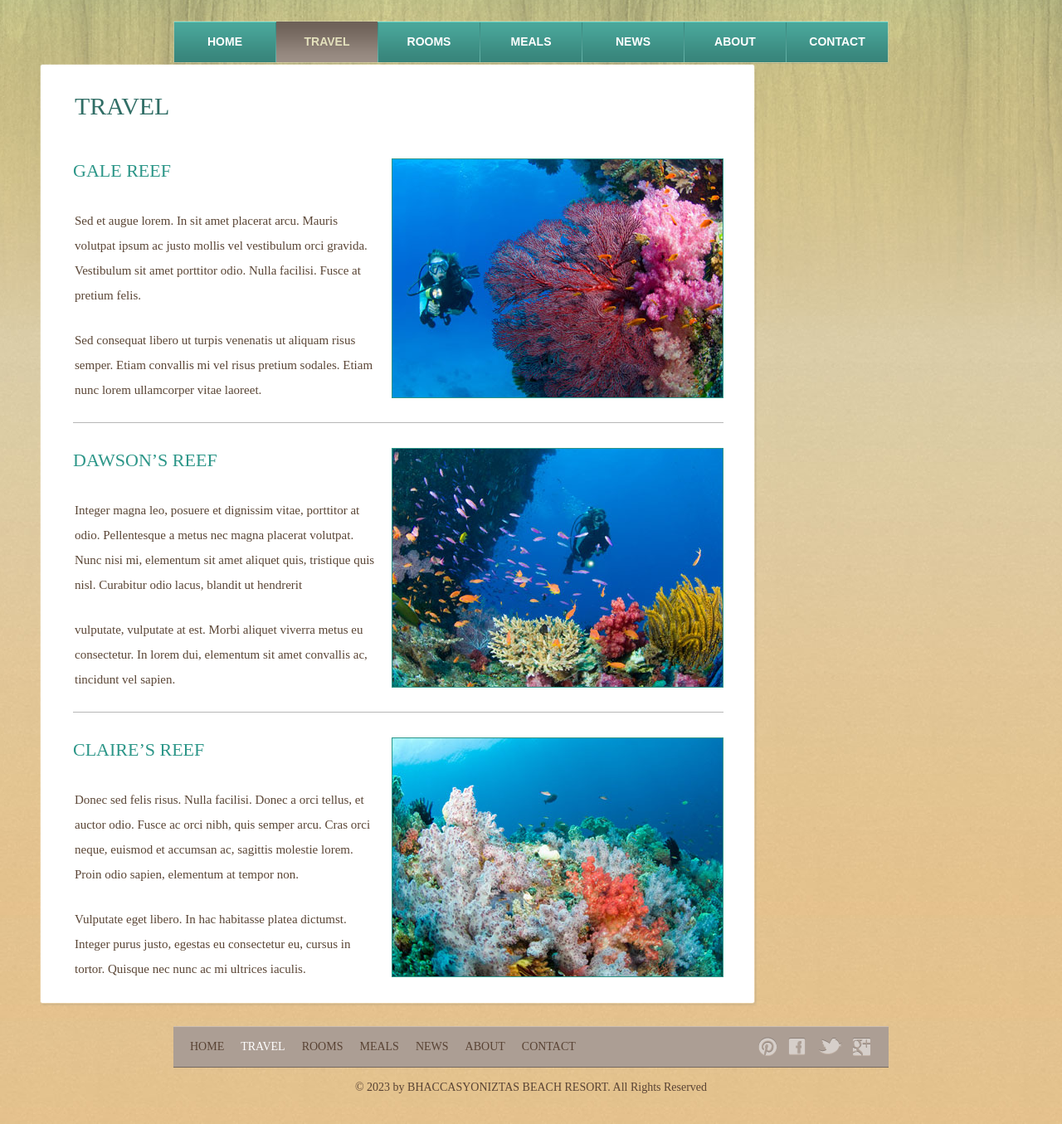
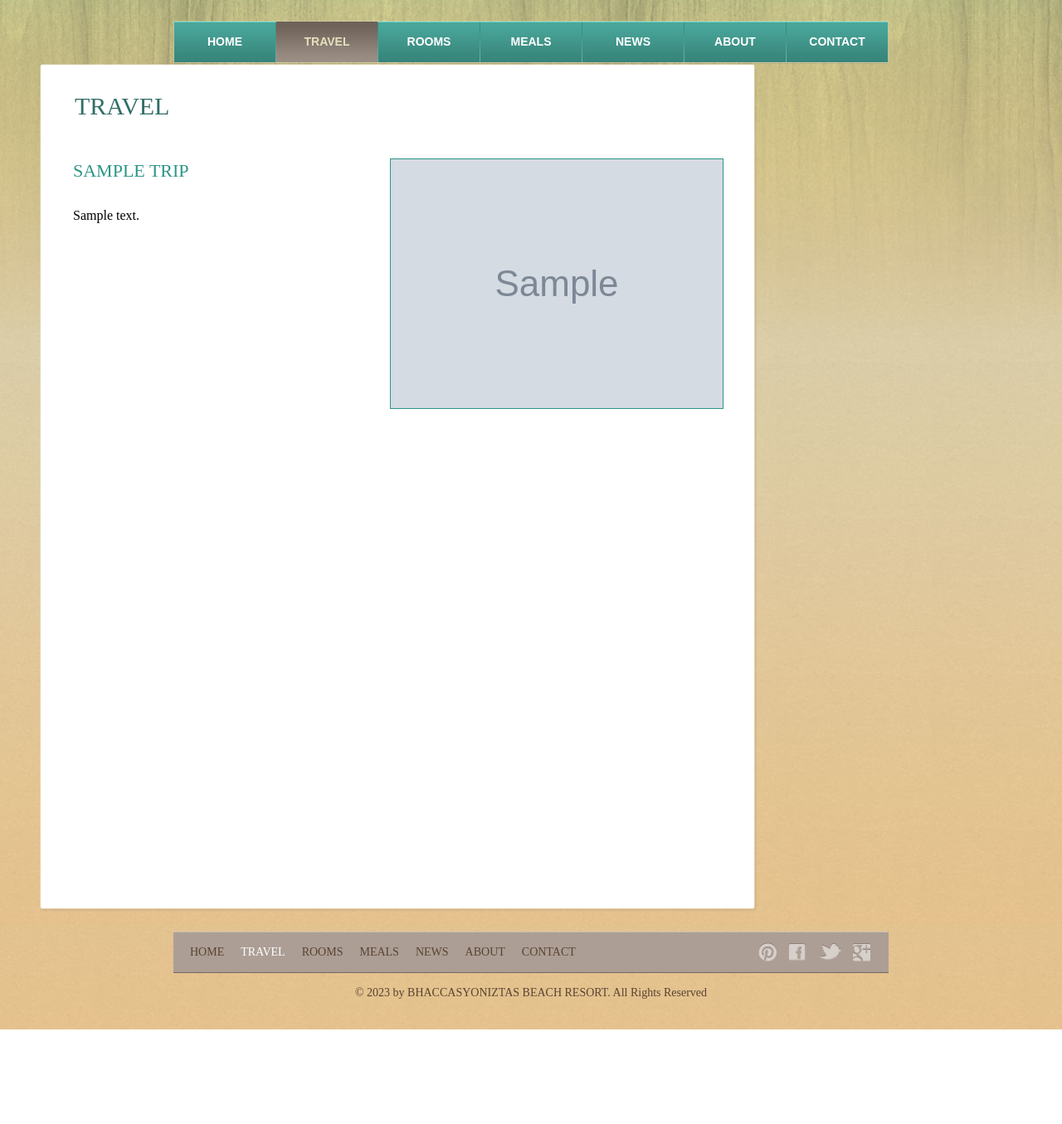
Before and after one commit to Niirvanaa/cs-fullstack-, a Node server app: template app_server/views/layouts/travel.hbs in a window 1280 px wide. Shown: the part 315-1670 px from the top of the page at 83% size. After the commit the page ends 1556 px from the top, so only its background shows below. Run offline with Node 20, Linux system fonts and the light colour scheme; the template is opened without the code that fills it: most values are stand-ins (such as "Sample title", 1, 10 or a date in 2020); grey boxes marked "Sample" are stand-in pictures; some libraries are stand-ins or nearby versions.

Commit message:
Module 3 completed baseline

```diff
--- a/app.js
+++ b/app.js
@@ -5,7 +5,7 @@ var cookieParser = require('cookie-parser');
 var logger = require('morgan');
 
 var indexRouter = require('./app_server/routes/index');
-var usersRouter = require('./app_sever/routes/users');
+var usersRouter = require('./app_server/routes/users');
 var travelRouter = require('./app_server/routes/travel');
 var handlebars = require('hbs');
 
--- a/app_server/controllers/travel.js
+++ b/app_server/controllers/travel.js
@@ -1,6 +1,10 @@
+var fs = require('fs');
+var trips = JSON.parse(fs.readFileSync('./data/trips.json',
+'utf8'));
+
 /* GET travel view*/
 const travel = (req, res) => {
-    res.render('travel' , {title: 'Travlr Getaways'});
+    res.render('travel' , {title: 'Travlr Getaways',trips});
 
 };
 module.exports = {
--- a/app_server/views/layouts/travel.hbs
+++ b/app_server/views/layouts/travel.hbs
@@ -1,5 +1,4 @@
 <!DOCTYPE html>
-<!-- Website template by freewebsitetemplates.com -->
 <html>
 <head>
     <meta charset="UTF-8">
@@ -45,36 +44,13 @@
                         <div class="body">
                             <h1>Travel</h1>
                             <ul id="sites">
+                                {{#each trips}}
                                 <li>
-									<a href=“travel.html"><img src="images/reef1.jpg" alt="Img"></a>
-									<h2><a href=“travel.html">Gale Reef</a></h2>
-									<p>
-										Sed et augue lorem. In sit amet placerat arcu. Mauris volutpat ipsum ac justo mollis vel vestibulum orci gravida. Vestibulum sit amet porttitor odio. Nulla facilisi. Fusce at pretium felis.
-									</p>
-									<p>
-										Sed consequat libero ut turpis venenatis ut aliquam risus semper. Etiam convallis mi vel risus pretium sodales. Etiam nunc lorem ullamcorper vitae laoreet.
-									</p>
+                                    <a href="travel.html"><img src="images/{{this.image}}" alt="Img"></a>
+                                    <h2><a href="travel.html">{{this.name}}</a></h2>
+                                    {{{this.description}}}
                                 </li>
-								<li>
-									<a href=“travel.html"><img src="images/reef2.jpg" alt="Img"></a>
-									<h2><a href=“travel.html">Dawson’s Reef</a></h2>
-									<p>
-										Integer magna leo, posuere et dignissim vitae, porttitor at odio. Pellentesque a metus nec magna placerat volutpat. Nunc nisi mi, elementum sit amet aliquet quis, tristique quis nisl. Curabitur odio lacus, blandit ut hendrerit
-									</p>
-									<p>
-										vulputate, vulputate at est. Morbi aliquet viverra metus eu consectetur. In lorem dui, elementum sit amet convallis ac, tincidunt vel sapien.
-									</p>
-								</li>
-								<li>
-									<a href=“travel.html"><img src="images/reef3.jpg" alt="Img"></a>
-									<h2><a href=“travel.html">Claire’s REEF</a></h2>
-									<p>
-										Donec sed felis risus. Nulla facilisi. Donec a orci tellus, et auctor odio. Fusce ac orci nibh, quis semper arcu. Cras orci neque, euismod et accumsan ac, sagittis molestie lorem. Proin odio sapien, elementum at tempor non.
-									</p>
-									<p>
-										Vulputate eget libero. In hac habitasse platea dictumst. Integer purus justo, egestas eu consectetur eu, cursus in tortor. Quisque nec nunc ac mi ultrices iaculis.
-									</p>
-								</li>
+                                {{/each}}
                             </ul>
                         </div>
                     </div>
@@ -88,13 +64,13 @@
                         <a href="index.html">Home</a>
                     </li>
                     <li class="active">
-						<a href=“travel.html">Travel</a>
+                        <a href="travel.html">Travel</a>
                     </li>
                     <li>
                         <a href="rooms.html">Rooms</a>
                     </li>
                     <li>
-						<a href=“meals.html">Meals</a>
+                        <a href="meals.html">Meals</a>
                     </li>
                     <li>
                         <a href="news.html">News</a>
--- /dev/null
+++ b/data/trips.json
@@ -0,0 +1,16 @@
+[
+    {
+        "name" : "Gale Reef",
+        "image" : "reef1.jpg",
+        "description" : "<p>Gale Reef Sed et augue lorem. In sit amet placerat arcu. Mauris volutpat ipsum ac justo mollis vel vestibulum orci gravida. Vestibulum sit amet porttitor odio. Nulla facilisi. Fusce at pretium felis."
+    } , {
+        "name" : "Dawson's Reef",
+        "image" : "reef2.jpg",
+        "description" : "<p>Dawson's Reef Integer magna leo, posuere et dignissim vitae, porttitor at odio. Pellentesque a metus nec magna placerat volutpat. Nunc nisi mi, elementum sit amet aliquet quis, tristique quis nisl. Curabitur odio lacus, blandit ut hendrerit"
+    }, {
+         "name" : "Claire's Reef",
+        "image" : "reef3.jpg",
+        "description" : "<p>Claire's Reef Donec sed felis risus. Nulla facilisi. Donec a orci tellus, et auctor odio. Fusce ac orci nibh, quis semper arcu. Cras orci neque, euismod et accumsan ac, sagittis molestie lorem. Proin odio sapien, elementum at tempor non."
+
+    }
+]
```
Lines whose indentation alone changed are shown as unchanged.
